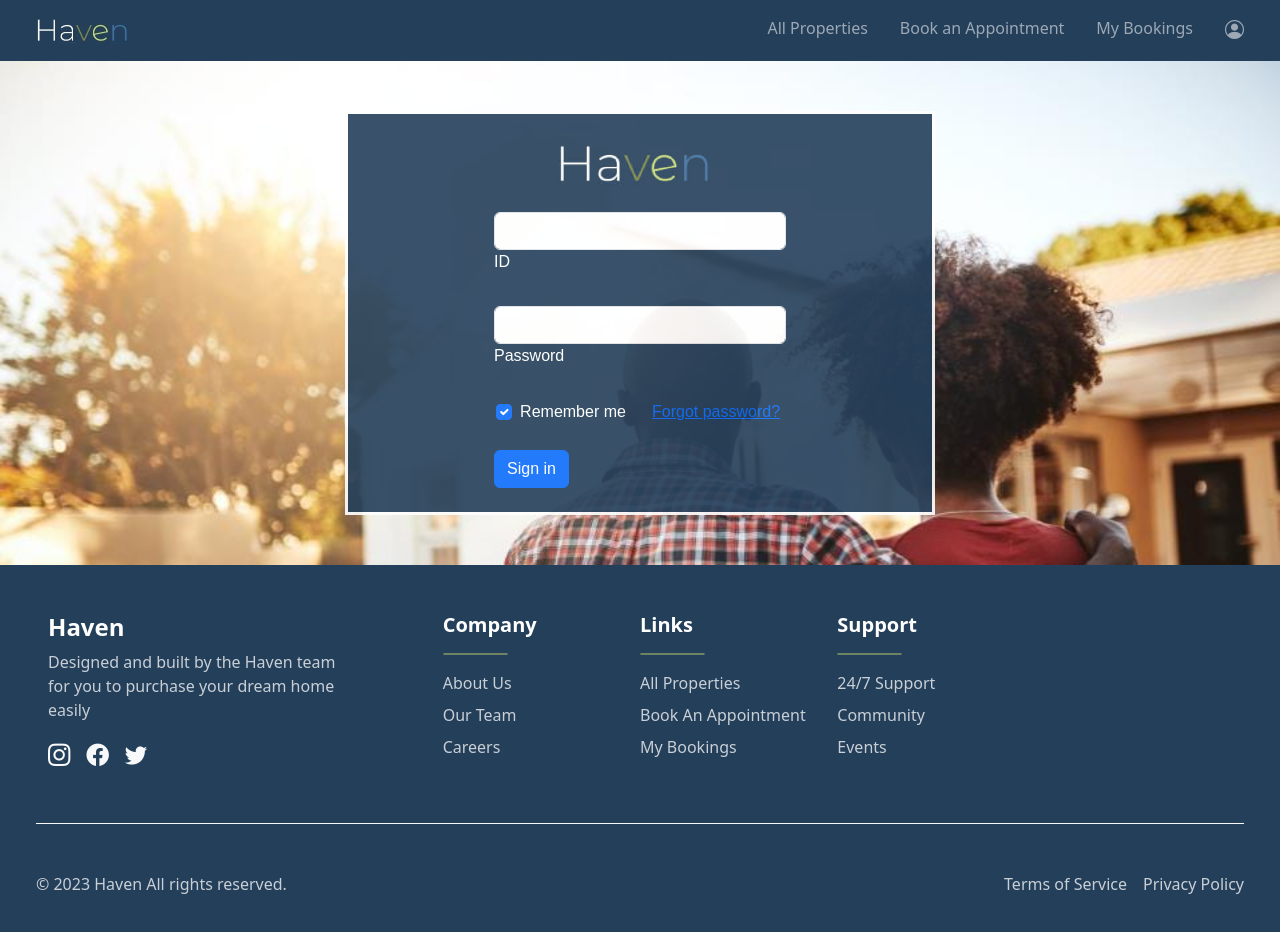
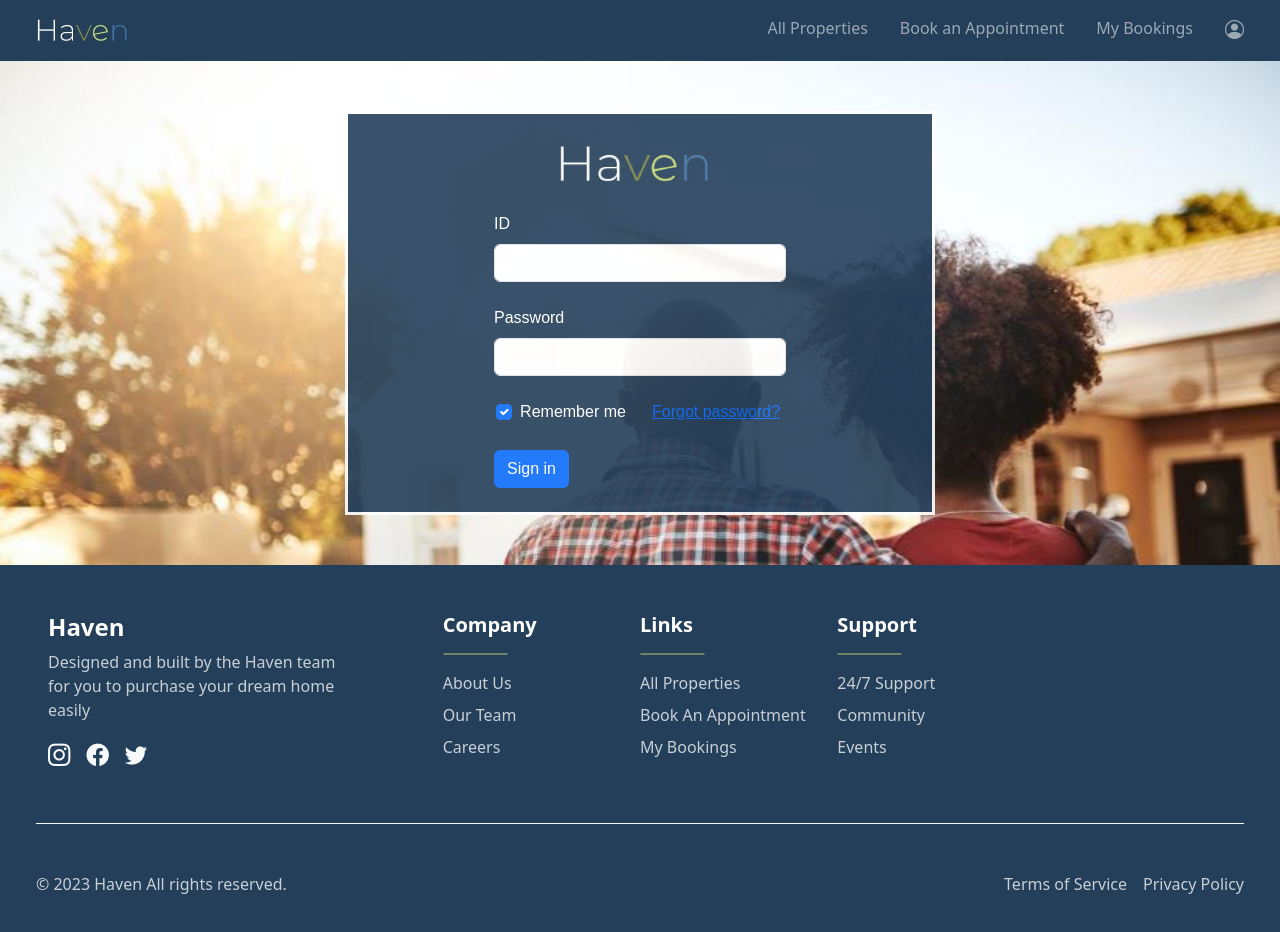
Before and after one commit to xinyitann/ESD, a Vue app: page /login in a window 1280 px wide. Shown: the top 932 px of the page. Built offline with nearby package versions, Linux system fonts and the light colour scheme.

Commit message:
Update login.vue

```diff
--- a/src/views/login.vue
+++ b/src/views/login.vue
@@ -7,14 +7,14 @@
   <!-- Email input -->
   <div id="login-form">
   <div class="form-outline mb-4">
+    <label class="form-label" for="form2Example1">ID</label>
     <input type="email" id="idinput" class="form-control" />
-    <label class="form-label" for="form2Example1">ID</label>
   </div>
 
   <!-- Password input -->
   <div class="form-outline mb-4">
+    <label class="form-label" for="form2Example2">Password</label>
     <input type="password" id="password_input" class="form-control" />
-    <label class="form-label" for="form2Example2">Password</label>
   </div>
 
   <!-- 2 column grid layout for inline styling -->
```
